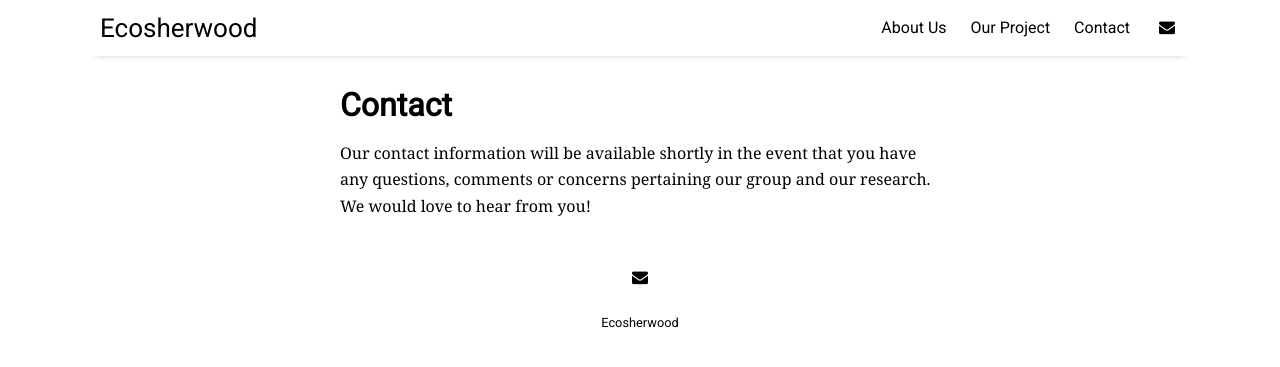
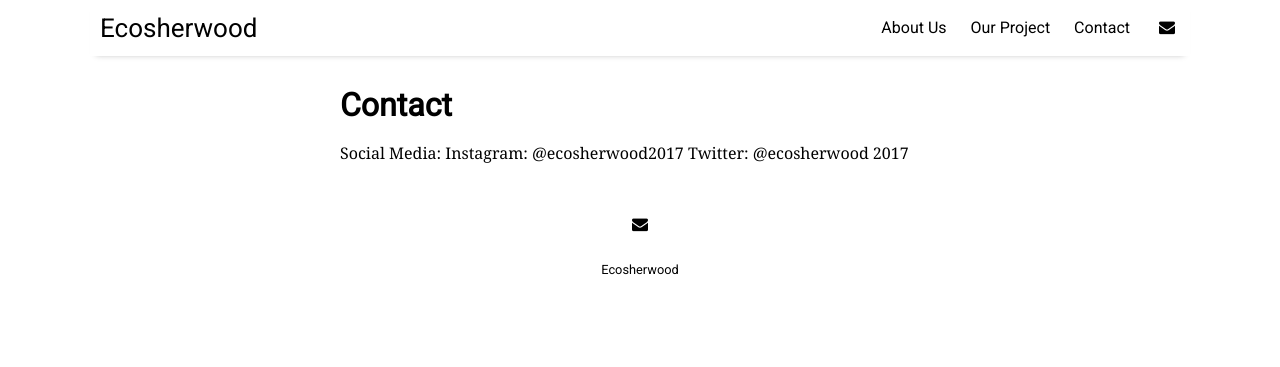
Before and after one commit to ecosherwood/ecosherwood.github.io, a Jekyll site: the page built from pages/contact.md, in a window 1280 px wide. Shown: the top 367 px of the page. Built offline with Jekyll 4.4.1, drawn with Linux system fonts in a browser that asks for light colours; nearby versions of some CDN libraries.

Commit message:
Updated contact info

```diff
--- a/pages/contact.md
+++ b/pages/contact.md
@@ -3,4 +3,6 @@ layout: misc
 title: Contact
 ---
 
-Our contact information will be available shortly in the event that you have any questions, comments or concerns pertaining our group and our research. We would love to hear from you!
+Social Media:
+Instagram: @ecosherwood2017
+Twitter: @ecosherwood 2017
```
